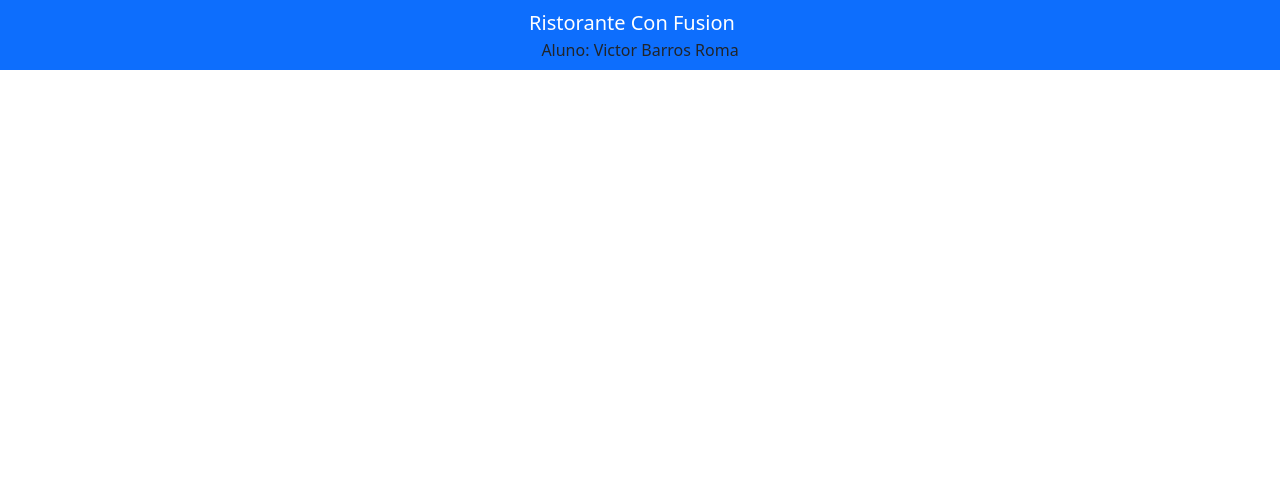
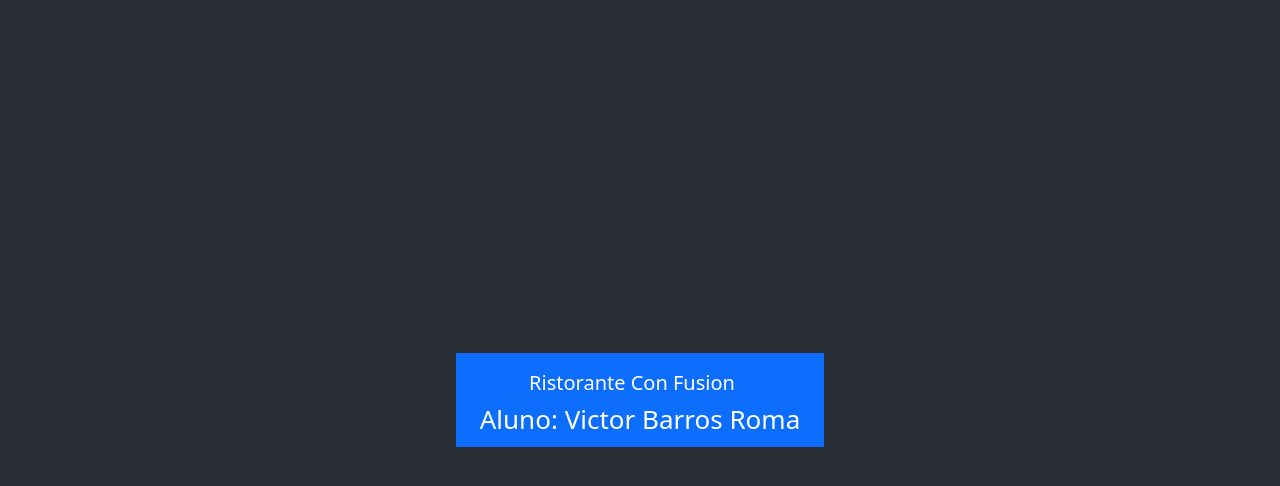
Before and after one commit to RomaNFS21/Estudos-React, a React (Create React App) app in the folder confusion/: page / in a window 1280 px wide. Shown: the top 486 px of the page. Built offline with nearby package versions, Linux system fonts and the light colour scheme.

Commit message:
Correção da barra de navegação do projeto

```diff
--- a/confusion/src/App.js
+++ b/confusion/src/App.js
@@ -5,12 +5,14 @@ import { Navbar, NavbarBrand } from 'reactstrap';
 function App() {
   return (
     <div className="App">
-      <Navbar dark color="primary">
-        <div className="container">
-          <NavbarBrand href="/">Ristorante Con Fusion</NavbarBrand>
+      <header className="App-header">
+        <Navbar dark color="primary">
+          <div className="container">
+            <NavbarBrand href="/">Ristorante Con Fusion</NavbarBrand>
             <div>Aluno: Victor Barros Roma</div>
-        </div>
-      </Navbar>
+          </div>
+        </Navbar>
+      </header>
     </div>
   );
 }
```
